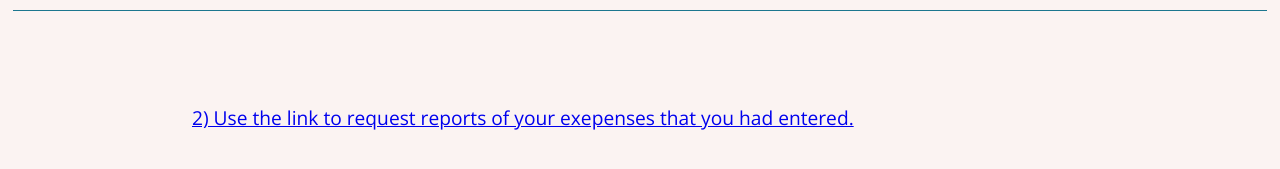
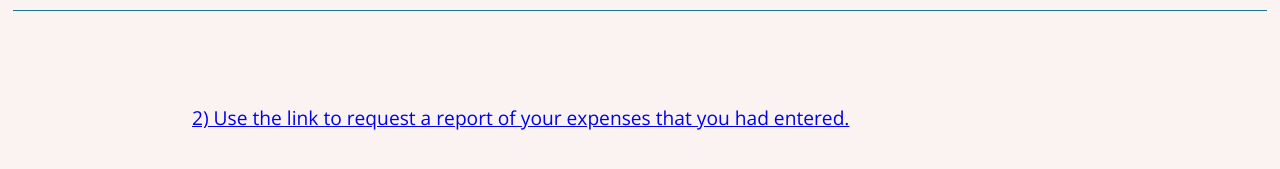
Before and after one commit to yong-lim/pct-expenses, a Jekyll site: the page built from _posts/2025-02-07-Request-Expense-Reports.md, in a window 1280 px wide. Shown: the part 314-483 px from the top of the page. Built offline with Jekyll 4.4.1, drawn with Linux system fonts in a browser that asks for light colours.

Commit message:
Fix typo

```diff
--- a/_posts/2025-02-07-Request-Expense-Reports.md
+++ b/_posts/2025-02-07-Request-Expense-Reports.md
@@ -5,4 +5,4 @@ date: 2025-02-06
 external_url: https://forms.gle/WHuYh1T7hBVdTMjy6
 ---
 
-[2) Use the link to request reports of your exepenses that you had entered.]({{ page.external_url }})
+[2) Use the link to request a report of your expenses that you had entered.]({{ page.external_url }})
```
Also changed, not shown: _posts/2025-02-07-Enter-Expenses.md (+1 -1 lines).
